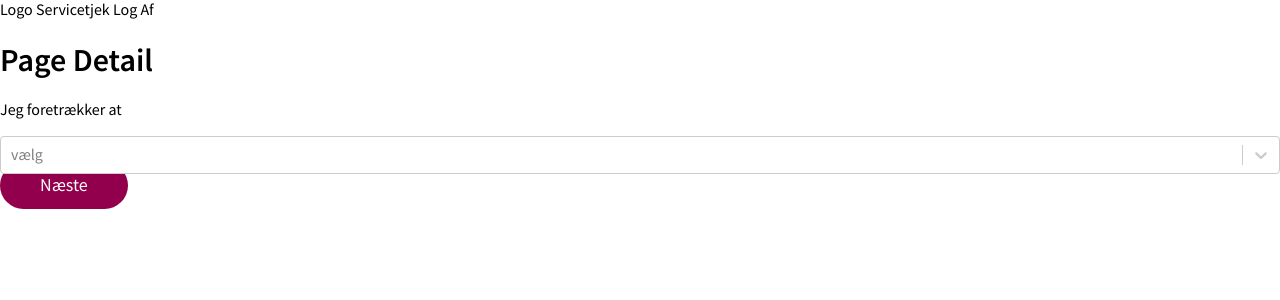
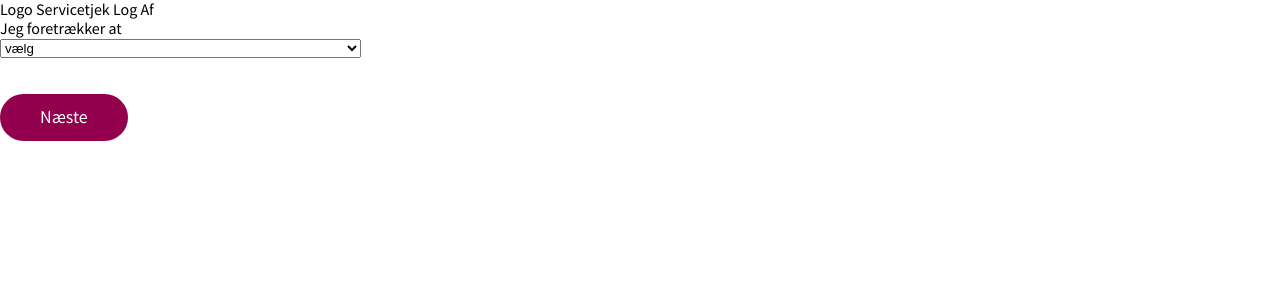
Before and after one commit to TWoolff/ast_proof, a Next.js app: page /chapter/1/page/1 in a window 1280 px wide. Shown: the top 300 px of the page. Built offline with nearby package versions, Linux system fonts and the light colour scheme.

Commit message:
Select btn state working

```diff
--- a/components/Input.js
+++ /dev/null
@@ -1,5 +0,0 @@
-const Input = () => {
-  return ( <input></input> );
-}
-
-export default Input;
--- /dev/null
+++ b/components/InputRange.js
@@ -0,0 +1,5 @@
+const InputRange = () => {
+  return ( <input type='range' min='0' max='10' />);
+}
+
+export default InputRange;
--- a/components/InputSelect.js
+++ b/components/InputSelect.js
@@ -1,18 +1,30 @@
 import Link from 'next/link'
-import Select from 'react-select'
 import {useState} from 'react'
 
 const InputSelect = props => {
-  const {placeholder, options} = props
+  const {placeholder, options, btnTxt} = props
   const [btnLink, setBtnLink] = useState('/')
-  const handleOnchange = () => {
-    setBtnLink('testing')
+  const [selected, setSelected] = useState(placeholder)
+  const selectOptions = () => options.map(option => {
+    return <option key={option.value} value={option.value} data-link={option.btn_link}>{option.label}</option>
+  })
+  const handleSelect = (e) => {
+    const idx = e.target.selectedIndex
+    const option = e.target.querySelectorAll('option')[idx]
+    setBtnLink(option.getAttribute('data-link'))
+    setSelected(e.target.value)
   }
+
   return (
-    <>
-      <Select placeholder={placeholder} options={options} onChange={handleOnchange} instanceId='id' />
-      <Link href={btnLink}><a className='btn'>{options[0].btn_text}</a></Link>
-    </>
+    <div className='ast-select'>
+      <select value={selected} onChange={e => {handleSelect(e)}} required>
+        <option value='' hidden>{placeholder}</option>
+        {selectOptions()}
+      </select>
+      <div className='btn-container'>
+        <Link href={btnLink}><a className='btn'>{btnTxt}</a></Link>
+      </div>
+    </div>
   );
 }
 
--- /dev/null
+++ b/components/InputText.js
@@ -0,0 +1,5 @@
+const InputText = () => {
+  return ( <input type='text' />);
+}
+
+export default InputText;
--- a/pages/api/data.js
+++ b/pages/api/data.js
@@ -16,7 +16,6 @@ export const chapters = [
     "image": "/kapitel1.png",
     "btn_text": "Næste",
     "btn_link": "1/page/1",
-
     "pages": [
       {
         "pageId": 1,
@@ -24,20 +23,18 @@ export const chapters = [
         "select": {
           "select_id": 1,
           "placeholder": "vælg",
-          "value": "",
           "type": "dropdown",
           "options": [
-
             {
               "label": "klare det online - og ringe til en rådgiver, hvis jeg er i tvivl.",
               "value": "klare_det_selv_online",
-              "btn_link": "1/page/2",
+              "btn_link": "/chapter/1/page/2",
               "btn_text": "Næste"
             },
             {
               "label": "tale med en rådgiver, der hjælper mig.",
               "value": "sammen_med_en_raadgiver",
-              "btn_link": "1/page/3",
+              "btn_link": "/chapter/1/page/3",
               "btn_text": "Næste"
             }
           ]
@@ -72,7 +69,6 @@ export const chapters = [
     "image": "/kapitel2.png",
     "btn_text": "Næste",
     "btn_link": "2/page/1",
-
     "pages": []
   }
 ]
--- a/pages/chapter/[chapterId]/page/[pageId].js
+++ b/pages/chapter/[chapterId]/page/[pageId].js
@@ -1,7 +1,10 @@
+import parse from 'html-react-parser'
+import Link from 'next/link'
 import { chapters } from '../../../api/data'
 import InputSelect from '../../../../components/InputSelect'
 
 export const getServerSideProps = async ({params}) => {
+  // to do: map over chapters
   const data = chapters[1].pages.filter(page => page.pageId.toString() === params.pageId)
   return {
     props: {page: data}
@@ -9,17 +12,19 @@ export const getServerSideProps = async ({params}) => {
 }
 
 const Page = ({page}) => {
-  const content = page[0]
-
-
+  const {text, select, is_snack, btn_link, btn_text} = page[0]
 
   return (
-    <div>
-      <h1>Page Detail</h1>
-      {content.text && <p>{content.text}</p>}
-      {content.select && <InputSelect placeholder={content.select.placeholder} options={content.select.options} />}
-    </div>
-   );
+    <section className='page'>
+      {text && <span>{parse(text)}</span>}
+      {select && <InputSelect placeholder={select.placeholder} options={select.options} btnTxt={btn_text} />}
+      {is_snack &&
+        <div className='btn-container'>
+          <Link href={btn_link}><a className='btn'>{btn_text}</a></Link>
+        </div>
+      }
+    </section>
+  );
 }
 
 export default Page;
--- a/styles/globals.css
+++ b/styles/globals.css
@@ -32,6 +32,11 @@ main {
   text-align: center;
 }
 
+.btn-container {
+  display: block;
+  margin-top: 3rem;
+}
+
 .btn {
   min-width: 213px;
   padding: 11px 40px 13px;
@@ -46,3 +51,7 @@ main {
   line-height: 1.5;
   color: #222222;
 }
+
+.ast-select {
+  max-width: 30rem;
+}
```
Also changed, not shown: pages/chapter/[chapterId]/index.js (+13 -8 lines), pages/index.js (+9 -5 lines).
